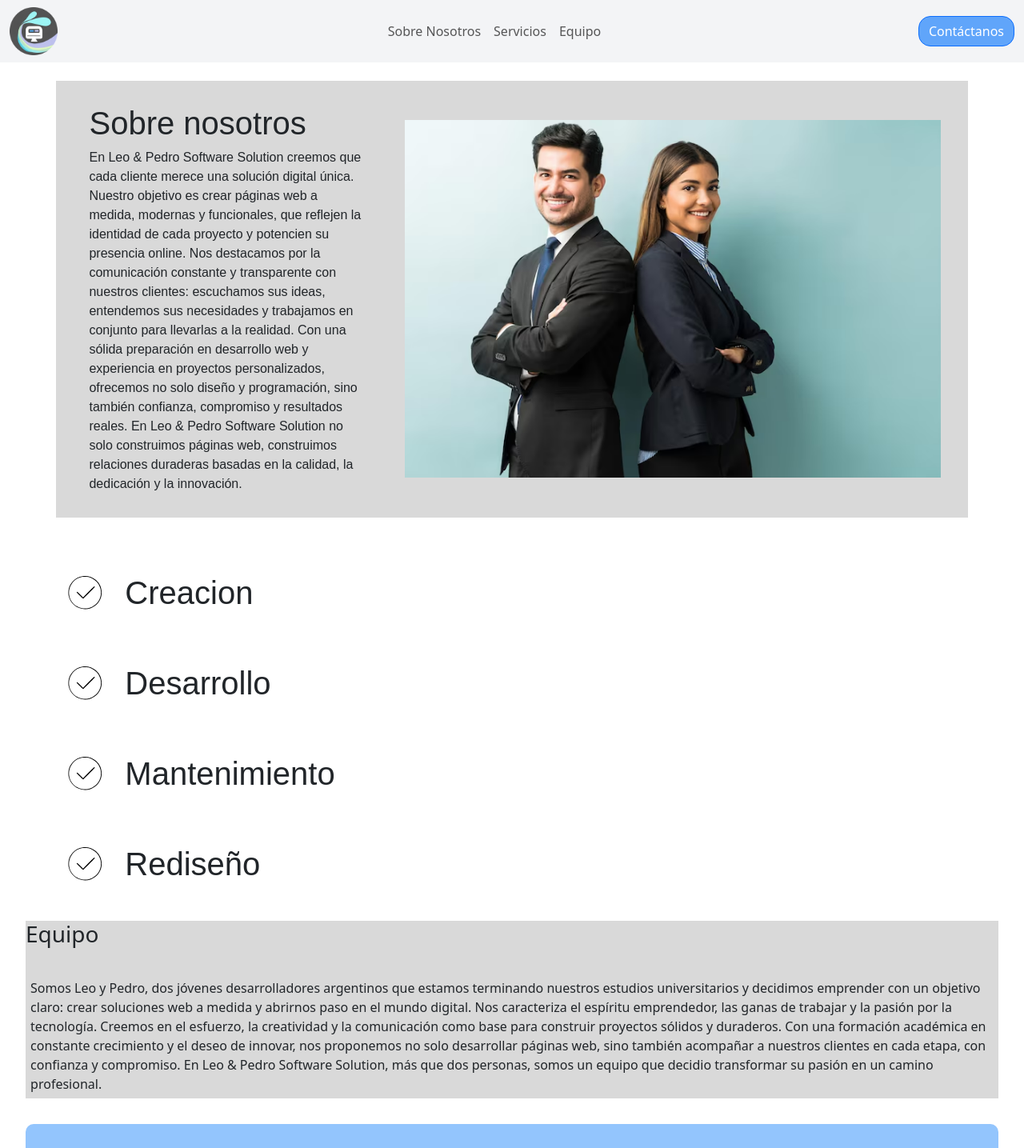
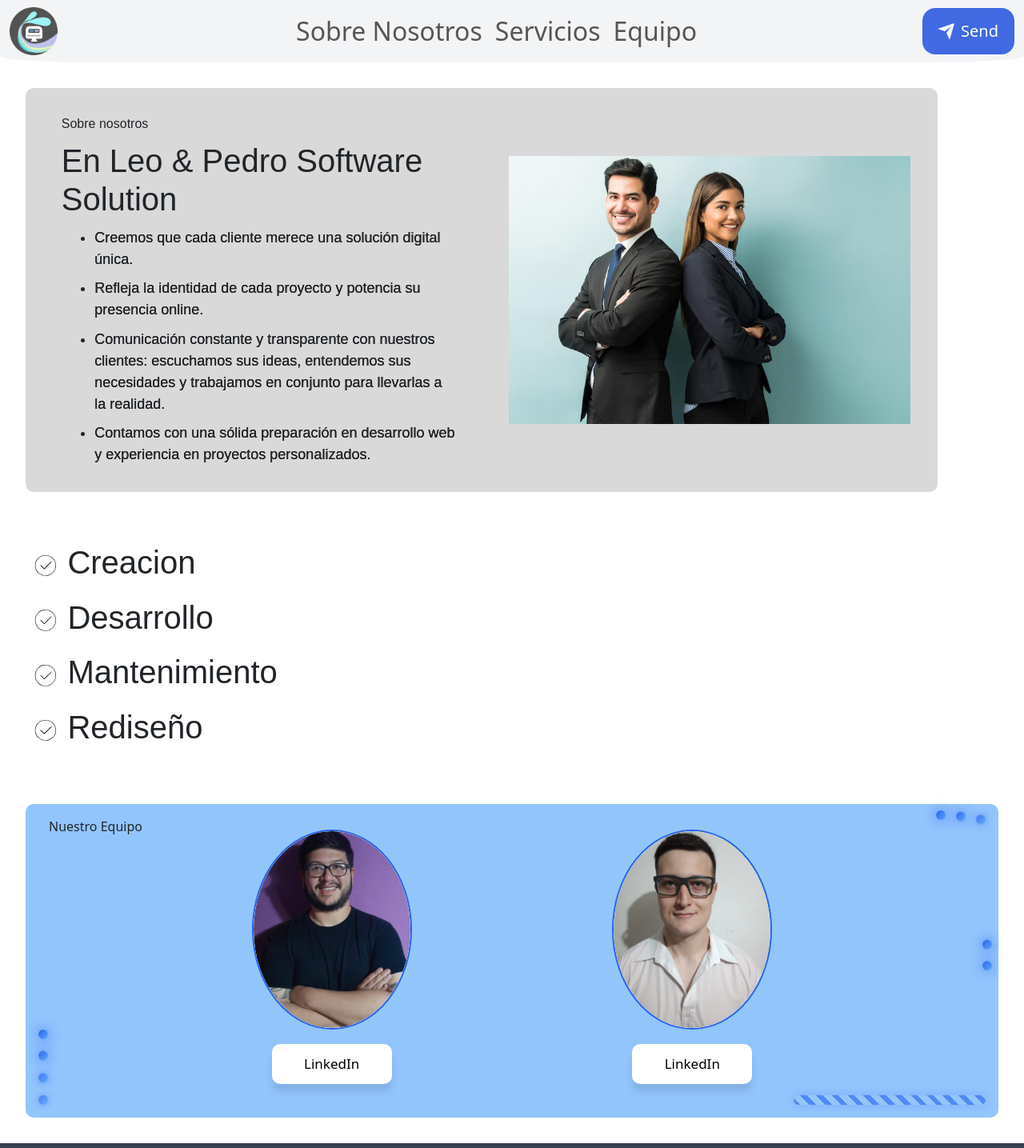
Before and after one commit to leopedrowebsolutions-it/Leo-and-Pedro-web-solutions, an Angular app: page / in a window 1280 px wide. Shown: the top 1435 px of the page at 80% size. Built offline with nearby package versions, Linux system fonts and the light colour scheme.

Commit message:
modificaciones de la pagina

```diff
--- a/src/app.css
+++ b/src/app.css
@@ -9,7 +9,3 @@
 .main-content {
   flex: 1 0 auto; /* ocupa el espacio restante */
 }
-
-.SobreNosotros{
-  margin: auto;
-}
--- a/src/barra-de-navegacion/barra-de-navegacion.css
+++ b/src/barra-de-navegacion/barra-de-navegacion.css
@@ -1,11 +1,37 @@
-.navbar-collapse .navbar-nav .nav-link:hover{
-    color: #60A5FA ;
-}
+
 /* Reducir altura de la navbar */
 .navbar {
   padding-top: 0.25rem;   /* 🔹 menos padding arriba */
   padding-bottom: 0.25rem; /* 🔹 menos padding abajo */
+  border-radius: 0% 0% 10% 10%;
 }
+
+
+
+
+
+/*agrando los anchor*/
+.nav-link{
+  font-size: 2rem;
+}
+
+.nav-link:hover{
+  animation: slideIn 1.5s ease infinite;
+}
+@keyframes slideIn {
+  0%, 100% {
+    color: #555556;
+
+  }
+  50% {
+    color: #60A5FA ;
+    transform: scale(1.1);
+  }
+
+}
+
+
+
 
 /* Achicar logo */
 .navbar-brand img {
--- a/src/booton-contactanos/booton-contactanos.component.css
+++ b/src/booton-contactanos/booton-contactanos.component.css
@@ -1,7 +1,53 @@
-.btn{
-    background-color: #60A5FA;
-    font-style: poppins;
+    button {
+    font-family: inherit;
+    font-size: 20px;
+    background: royalblue;
     color: white;
-    border-radius: 15px;
+    padding: 0.7em 1em;
+    padding-left: 0.9em;
+    display: flex;
+    align-items: center;
+    border: none;
+    border-radius: 16px;
+    overflow: hidden;
+    transition: all 0.2s;
+    cursor: pointer;
+    }
 
-}
+    button span {
+    display: block;
+    margin-left: 0.3em;
+    transition: all 0.3s ease-in-out;
+    }
+
+    button svg {
+    display: block;
+    transform-origin: center center;
+    transition: transform 0.3s ease-in-out;
+    }
+
+    button:hover .svg-wrapper {
+    animation: fly-1 0.6s ease-in-out infinite alternate;
+    }
+
+    button:hover svg {
+    transform: translateX(1.2em) rotate(45deg) scale(1.1);
+    }
+
+    button:hover span {
+    transform: translateX(5em);
+    }
+
+    button:active {
+    transform: scale(0.95);
+    }
+
+    @keyframes fly-1 {
+    from {
+        transform: translateY(0.1em);
+    }
+
+    to {
+        transform: translateY(-0.1em);
+    }
+    }
--- a/src/booton-contactanos/booton-contactanos.component.html
+++ b/src/booton-contactanos/booton-contactanos.component.html
@@ -1,3 +1,20 @@
 
-
-<button class="btn btn-primary" (click)="contactar()">Contáctanos</button>
+<button (click)="contactar()">
+  <div class="svg-wrapper-1">
+    <div class="svg-wrapper">
+      <svg
+        xmlns="http://www.w3.org/2000/svg"
+        viewBox="0 0 24 24"
+        width="24"
+        height="24"
+      >
+        <path fill="none" d="M0 0h24v24H0z"></path>
+        <path
+          fill="currentColor"
+          d="M1.946 9.315c-.522-.174-.527-.455.01-.634l19.087-6.362c.529-.176.832.12.684.638l-5.454 19.086c-.15.529-.455.547-.679.045L12 14l6-8-8 6-8.054-2.685z"
+        ></path>
+      </svg>
+    </div>
+  </div>
+  <span>Send</span>
+</button>
--- a/src/equipo/equipo.css
+++ b/src/equipo/equipo.css
@@ -2,11 +2,15 @@ main {
   background-color: #D9D9D9;
   width: 95%;
   margin: auto;
+  padding: 0.5%;
 }
 
-main p {
-  padding: 0.5%;
+p{
+position: absolute;
+top: 1rem;
+right: 88%;
 }
+
 
 /* Contenedor general del equipo */
 .equipo-container {
@@ -55,55 +59,126 @@ main p {
 }
 
 /* Botón/link de LinkedIn */
-.linkedin {
-  background-color: #2563eb;
-  /* azul LinkedIn */
-  color: white;
-  border-radius: 50%;
-  width: 36px;
-  /* 🔹 lo agrandé un poco */
-  height: 36px;
+.uiverse {
+  position: relative;
+  background: #ffffff;
+  color: #000;
+  padding: 15px;
+  margin: 10px;
+  border-radius: 10px;
+  width: 150px;
+  height: 50px;
+  font-size: 17px;
   display: flex;
+  justify-content: center;
   align-items: center;
-  justify-content: center;
+  flex-direction: column;
+  box-shadow: 0 10px 10px rgba(0, 0, 0, 0.1);
+  cursor: pointer;
+  transition: all 0.2s cubic-bezier(0.68, -0.55, 0.265, 1.55);
   text-decoration: none;
-  font-weight: bold;
-  font-family: Arial, sans-serif;
-  font-size: 14px;
-  /* 🔹 tamaño de la "in" */
 }
 
-/* Decoraciones */
+.tooltip {
+  position: absolute;
+  top: 0;
+  font-size: 14px;
+  background: #ffffff;
+  padding: 5px 8px;
+  border-radius: 5px;
+  box-shadow: 0 10px 10px rgba(0, 0, 0, 0.1);
+  opacity: 0;
+  pointer-events: none;
+  transition: all 0.3s cubic-bezier(0.68, -0.55, 0.265, 1.55);
+}
+
+.tooltip::before {
+  position: absolute;
+  content: "";
+  height: 8px;
+  width: 8px;
+  background: #ffffff;
+  bottom: -3px;
+  left: 50%;
+  transform: translate(-50%) rotate(45deg);
+  transition: all 0.3s cubic-bezier(0.68, -0.55, 0.265, 1.55);
+}
+
+.uiverse:hover .tooltip {
+  top: -45px;
+  opacity: 1;
+  visibility: visible;
+  pointer-events: auto;
+}
+
+svg:hover span,
+svg:hover .tooltip {
+  text-shadow: 0px -1px 0px rgba(0, 0, 0, 0.1);
+}
+
+.uiverse:hover,
+.uiverse:hover .tooltip,
+.uiverse:hover .tooltip::before {
+  background: linear-gradient(320deg,#2563EB, #93C5FD);
+}
+
+/* Decoraciones mejoradas con animaciones */
 .decoracion.puntos {
   position: absolute;
-  left: 1rem;
-  bottom: 1rem;
   display: flex;
   flex-direction: column;
-  gap: 0.5rem;
+  gap: 0.8rem;
 }
 
 .decoracion.puntos span {
-  width: 16px;
-  /* 🔹 diámetro de los puntos */
-  height: 16px;
+  width: 12px;
+  height: 12px;
   border-radius: 50%;
-  background-color: #2563eb;
-  /* azul */
+  background: linear-gradient(135deg, #2563eb, #60A5FA);
+  box-shadow: 0 0 8px rgba(37, 99, 235, 0.6);
+  animation: float 2s ease-in-out infinite;
+  transition: all 0.3s ease;
 }
 
-/* Líneas inclinadas */
+.decoracion.puntos span:nth-child(1) { animation-delay: 0s; }
+.decoracion.puntos span:nth-child(2) { animation-delay: 0.3s; }
+.decoracion.puntos span:nth-child(3) { animation-delay: 0.6s; }
+.decoracion.puntos span:nth-child(4) { animation-delay: 0.9s; }
+
+@keyframes float {
+  0%, 100% { transform: translateY(0px); opacity: 0.7; }
+  50% { transform: translateY(-8px); opacity: 1; box-shadow: 0 0 16px rgba(37, 99, 235, 0.9); }
+}
+
+/* Posiciones puntos */
+.decoracion.puntos.bottom-left { left: 1rem; bottom: 1rem; }
+.decoracion.puntos.top-right { right: 1rem; top: 1rem; flex-direction: row; }
+.decoracion.puntos.side-right { right: 0.5rem; top: 50%; transform: translateY(-50%); }
+
+/* Líneas inclinadas mejoradas */
 .decoracion.lineas {
   position: absolute;
-  bottom: 1rem;
-  right: 1rem;
-  width: 220px;
-  /* 🔹 largo de las líneas */
-  height: 10px;
-  /* 🔹 grosor de las líneas */
+  width: 240px;
+  height: 12px;
   background: repeating-linear-gradient(45deg,
-      white 0 4px,
-      transparent 4px 12px);
+      #2563eb 0 6px,
+      transparent 6px 14px);
+  border-radius: 6px;
+  box-shadow: 0 0 12px rgba(37, 99, 235, 0.4);
+  animation: slideRight 3s ease-in-out infinite;
+}
+
+/* Posiciones líneas */
+.decoracion.lineas.bottom-right { bottom: 1rem; right: 1rem; }
+
+@keyframes slideRight {
+  0%, 100% { transform: translateX(0); opacity: 0.6; }
+  50% { transform: translateX(8px); opacity: 1; box-shadow: 0 0 20px rgba(37, 99, 235, 0.7); }
+}
+
+@keyframes slideLeft {
+  0%, 100% { transform: translateX(0); opacity: 0.6; }
+  50% { transform: translateX(-8px); opacity: 1; box-shadow: 0 0 20px rgba(37, 99, 235, 0.7); }
 }
 
 @media screen and (max-width: 450px) {
--- a/src/equipo/equipo.html
+++ b/src/equipo/equipo.html
@@ -1,29 +1,50 @@
-<main>
 
-    <h3>Equipo</h3>
-    <br/>
-    <p>Somos Leo y Pedro, dos jóvenes desarrolladores argentinos que estamos terminando nuestros estudios universitarios y decidimos emprender con un objetivo claro: crear soluciones web a medida y abrirnos paso en el mundo digital.
-    Nos caracteriza el espíritu emprendedor, las ganas de trabajar y la pasión por la tecnología. Creemos en el esfuerzo, la creatividad y la comunicación como base para construir proyectos sólidos y duraderos.
-    Con una formación académica en constante crecimiento y el deseo de innovar, nos proponemos no solo desarrollar páginas web, sino también acompañar a nuestros clientes en cada etapa, con confianza y compromiso.
-    En Leo & Pedro Software Solution, más que dos personas, somos un equipo que decidio transformar su pasión en un camino profesional.</p>
-</main>
+
 <main class="equipo-container">
+  <p>Nuestro Equipo</p>
   <!-- Foto 1 -->
   <div class="persona">
     <div class="foto"><img src="assets/leo.jpg" alt=""></div>
-    <a href="https://www.linkedin.com/in/leonardo-s%C3%A1nchez-603648210/" class="linkedin">in</a>
+      <a class="uiverse" href="https://www.linkedin.com/in/leonardo-s%C3%A1nchez-603648210/">
+        <span class="tooltip">Leonardo Sanchez</span>
+          <span>
+            LinkedIn
+          </span>
+      </a>
   </div>
+
+
+
 
   <!-- Foto 2 -->
   <div class="persona">
     <div class="foto"><img src="assets/IMGCaraPedro.jpg" alt=""></div>
-    <a blank href="https://www.linkedin.com/in/pedro-terán-b9358b267/" class="linkedin">in</a>
+
+    <a class="uiverse" href="https://www.linkedin.com/in/pedro-terán-b9358b267/">
+      <span class="tooltip">Pedro Teran</span>
+        <span>
+            LinkedIn
+        </span>
+    </a>
   </div>
 
   <!-- Decoraciones -->
-  <div class="decoracion puntos">
+  <!-- Puntos abajo izquierda -->
+  <div class="decoracion puntos bottom-left">
     <span></span><span></span><span></span><span></span>
   </div>
-  <div class="decoracion lineas"></div>
+
+  <!-- Líneas abajo derecha -->
+  <div class="decoracion lineas bottom-right"></div>
+
+  <!-- Puntos arriba derecha -->
+  <div class="decoracion puntos top-right">
+    <span></span><span></span><span></span>
+  </div>
+
+  <!-- Puntos lateral derecha (centro) -->
+  <div class="decoracion puntos side-right">
+    <span></span><span></span>
+  </div>
 
 </main>
--- a/src/servicios/servicios.css
+++ b/src/servicios/servicios.css
@@ -1,24 +1,24 @@
-*{
-    margin: 2%;
-    box-sizing: border-box;
-    font-family: 'Poppins', sans-serif;
-}
+
+    *{ box-sizing: border-box; }
+    :host, .container { font-family: 'Poppins', sans-serif; }
+    .container{ margin: 2%; max-width: 1100px; }
 
     .clickeable{
         cursor: pointer;
         display: flex;
-    align-items: end;
-    transition: transform 0.2s ease;
+        align-items: center;
+        gap: 0.6rem;
+        padding: 0.4rem 0.2rem;
+        transition: transform 0.18s ease;
     }
 
     .clickeable:hover{
-    transform: scale(1.1);
+        transform: translateX(5%) scale(1.06);
     }
 
     img.tilde{
-    width: 5%;
+        width: 34px;
         height: auto;
-    margin-right: 0px;
     }
 
     img.imgpopup{
@@ -31,11 +31,8 @@ img.imgpopup{
     /* Fondo oscuro */
     .popup-backdrop {
         position: fixed;
-    top: -5%;
-    left: -2%;
-    width: 100%;
-    height: 100%;
-    background-color: rgba(0, 0, 0, 0.6);
+        inset: 0;
+        background: repeating-radial-gradient(circle at 50%, rgb(26, 133, 233,0.5), rgb(104, 183, 230) 1em, #D9D9D9 1em, white 2em);
         display: flex;
         justify-content: center;
         align-items: center;
@@ -48,9 +45,10 @@ img.imgpopup{
         background: #fff;
         padding: 20px 30px;
         border-radius: 10px;
-
         position: relative;
-    animation: popupIn 0.3s ease;
+        animation: popupIn 0.5s ease;
+        max-width: 900px;
+        width: calc(100% - 40px);
     }
 
     /* Botón de cerrar */
@@ -67,36 +65,24 @@ img.imgpopup{
         background: #c71c2b;
     }
 
-
-.invisible{
-    display: none;
-}
-
-
+    .invisible{ display: none; }
 
     /* Animación de entrada */
     @keyframes popupIn {
-    from {
+        0% {
             opacity: 0;
-        transform: translateY(-20px);
+            transform: scale(0);
+            border-radius: 50%
         }
-    to {
+        100% {
             opacity: 1;
-        transform: translateY(0);
+            transform: scale(1);
+            border-radius: 0%
         }
     }
 
     @media screen and (max-width: 450px) {
-    *{
-        margin: 0%;
+        .container{ margin: 0.5rem; }
+        img.tilde{ width: 28px; }
+        img.imgpopup{ display: none; }
     }
-
-    img.tilde{
-        width: 10%;
-        height: auto;
-        margin-right: 0px;
-    }
-    img.imgpopup{
-    display: none;
-    }
-}
--- a/src/sobre-nosotros/sobre-nosotros.css
+++ b/src/sobre-nosotros/sobre-nosotros.css
@@ -8,11 +8,17 @@
 .container{
     display: flex;
     align-items: center;
-    margin: 2% 20% 2% 0%;
+    margin: 2rem;
+    border-radius: 10px;
+}
+
+li{
+    font-size: large;
+    text-shadow: 0 0 black;
 }
 
 img{
-    width: 60%;
+    width: 45%;
     height: auto;
 }
 @media screen and (max-width: 450px) {
--- a/src/sobre-nosotros/sobre-nosotros.html
+++ b/src/sobre-nosotros/sobre-nosotros.html
@@ -2,13 +2,16 @@
 <div class="container">
 
     <div>
+        <p>Sobre nosotros</p>
 
-        <h1>Sobre nosotros</h1>
-        <p>En Leo & Pedro Software Solution creemos que cada cliente merece una solución digital única. Nuestro objetivo es crear páginas web a medida, modernas y funcionales, que reflejen la identidad de cada proyecto y potencien su presencia online.
-        Nos destacamos por la comunicación constante y transparente con nuestros clientes: escuchamos sus ideas, entendemos sus necesidades y trabajamos en conjunto para llevarlas a la realidad.
-        Con una sólida preparación en desarrollo web y experiencia en proyectos personalizados, ofrecemos no solo diseño y programación, sino también confianza, compromiso y resultados reales.
-        En Leo & Pedro Software Solution no solo construimos páginas web, construimos relaciones duraderas basadas en la calidad, la dedicación y la innovación.
-        </p>
+        <h1> En Leo & Pedro Software Solution </h1>
+            <ul>
+                <li>Creemos que cada cliente merece una solución digital única.</li>
+                <li>Refleja la identidad de cada proyecto y potencia su presencia online.</li>
+                <li>Comunicación constante y transparente con nuestros clientes: escuchamos sus ideas, entendemos sus necesidades y trabajamos en conjunto para llevarlas a la realidad.</li>
+                <li>Contamos con una sólida preparación en desarrollo web y experiencia en proyectos personalizados.</li>
+            </ul>
+
 
     </div>
     <img src="assets/IMGSobreNosotros.png" alt="">
```
Also changed, not shown: angular.json (+12 -1 lines), package.json (+7 -6 lines), src/servicios/servicios.ts (+4 -3 lines), 1 other file (tests, documents, lock files or other folders). Lines whose indentation alone changed are shown as unchanged.
